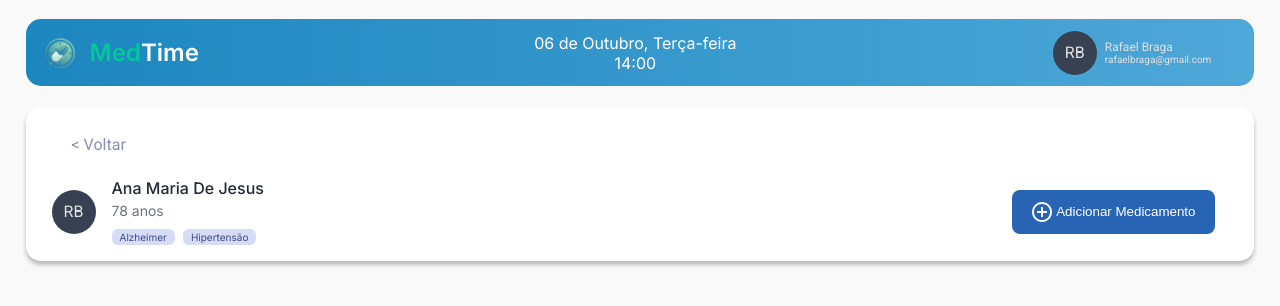
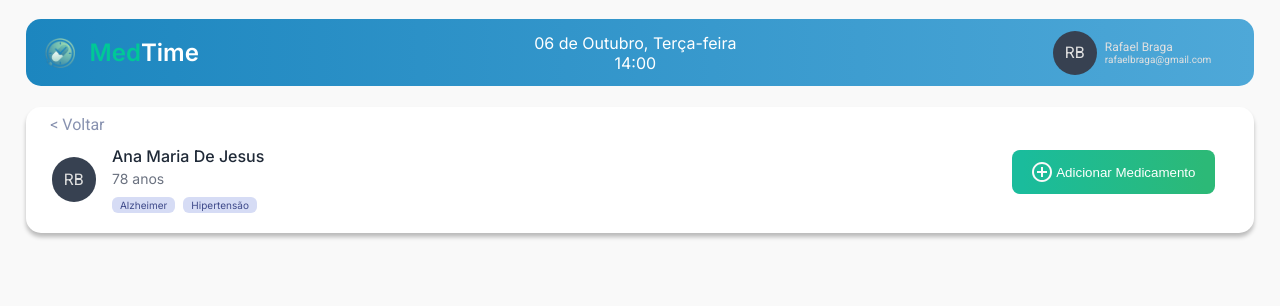
Before and after one commit to PyetroSouza/front_end, a React (Vite) app in the folder medtime-react/: page / in a window 1280 px wide. Both pictures are taken after a click on the element 1059 px from the left and 583 px from the top of the page. Shown: the top 306 px of the page. Built offline with nearby package versions, Linux system fonts and the light colour scheme.

Commit message:
style: colocar cor no botão 'adicionar medicamento'

```diff
--- a/medtime-react/src/pages/DashboardPaciente.css
+++ b/medtime-react/src/pages/DashboardPaciente.css
@@ -1,16 +1,15 @@
 .card-boas-vindas-paciente {
     width: 100%;
+    height: 126px;
     display: flex;
+    justify-content: center;
     flex-direction: column;
     gap: 12px;
     margin-bottom: 25px;
     background-color: #FFFFFF;
     box-shadow: 0px 4px 4px 0px #00000040;
     border-radius: 15px;
-    padding-top: 16px;
-    padding-bottom: 16px;
-    padding-left: 25.91px;
-    padding-right: 38.91px;
+
 }
 
 .botao-voltar {
@@ -18,6 +17,7 @@
     border: none !important;
     box-shadow: none !important;
     color: #8892B0 !important;
+    padding: 0 !important;
     font-size: 16px;
     font-weight: 400;
     font-family: 'Roboto', sans-serif;
@@ -25,6 +25,8 @@
     display: flex;
     align-items: center;
     width: fit-content;
+    margin-top: 14.32px;
+    margin-left: 24.61px;
 }
 
 .botao-voltar:hover {
@@ -35,6 +37,7 @@
     display: flex;
     align-items: center;
     justify-content: space-between;
+    flex-direction: row;
     width: 100%;
 }
 
@@ -43,6 +46,8 @@
     flex-direction: row;
     align-items: center;
     gap: 16px;
+    padding-bottom: 26.73px;
+    padding-left: 25.91px;
 }
 
 .dados-texto {
@@ -51,12 +56,19 @@
     gap: 4px;
 }
 
+.dados-texto .nome{
+    font-size: 16px;
+}
+.dados-texto .idade{
+font-size: 14px;
+}
+
 .foto-perfil {
     display: flex;
     justify-content: center;
     align-items: center;
-    width: 44px;
-    height: 44px;
+    width: 44.47px;
+    height: 44.47px;
     background-color: #374151;
     border-radius: 50px;
     flex-shrink: 0;
@@ -77,9 +89,16 @@
     margin: 0;
 }
 
+.tags li{
+    font-size: 10px;
+}
+
 .botao-medicamento {
     display: flex;
     justify-content: center;
     align-items: center;
     gap: 3.95px;
+    margin-right: 38.92px;
+    margin-bottom: 41.1px;
+    background: linear-gradient(90deg, #1ABC9C 5%, #2CB977 95%);
 }
--- a/medtime-react/src/pages/DashboardPaciente.jsx
+++ b/medtime-react/src/pages/DashboardPaciente.jsx
@@ -37,6 +37,7 @@ function DashboardPaciente({ pacienteSelecionado, setPacienteSelecionado }) {
                     </button>
                 </div>
             </section>
+
         </>
     )
 }
```
Also changed, not shown: 1 other file (tests, documents, lock files or other folders).
